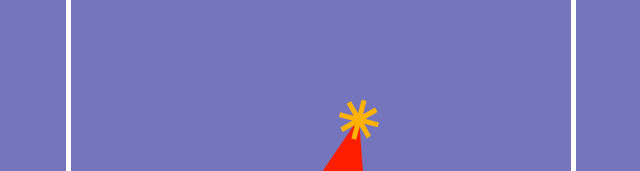
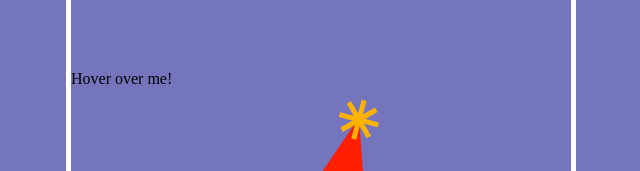
Before and after one commit to virtualwiz1/30day-css-art, a plain HTML site: page day6/index.html in a window 1280 px wide. Shown: the part 230-401 px from the top of the page, 319-959 px from the left. Drawn offline with Linux system fonts and the light colour scheme.

Commit message:
Update index.html

```diff
--- a/day6/index.html
+++ b/day6/index.html
@@ -36,6 +36,7 @@
             </div>
         </div>
         <div class="shadow"></div>
+        <div class="text">Hover over me!</div>
     </div>
 </body>
 </html>
```
